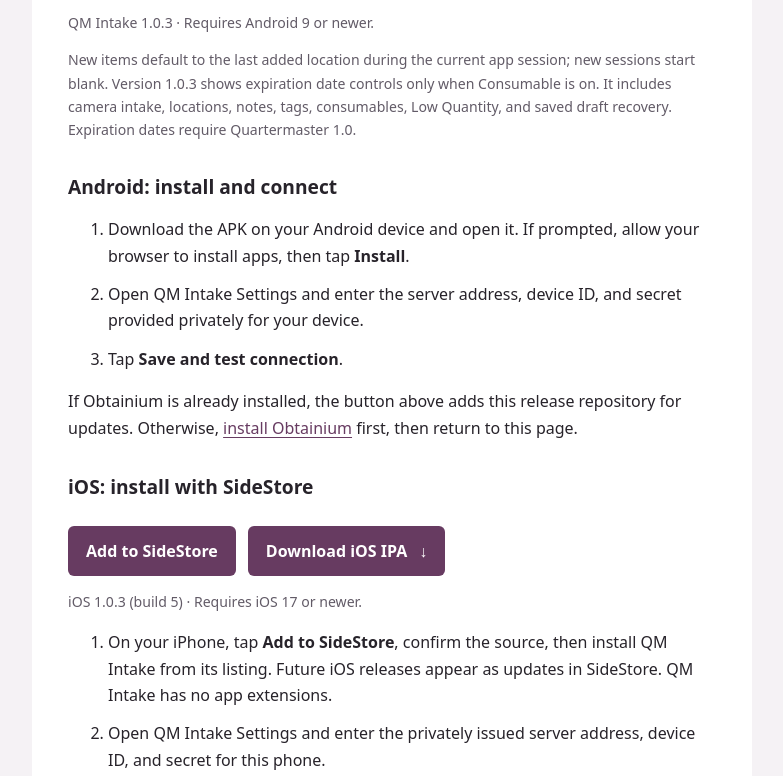
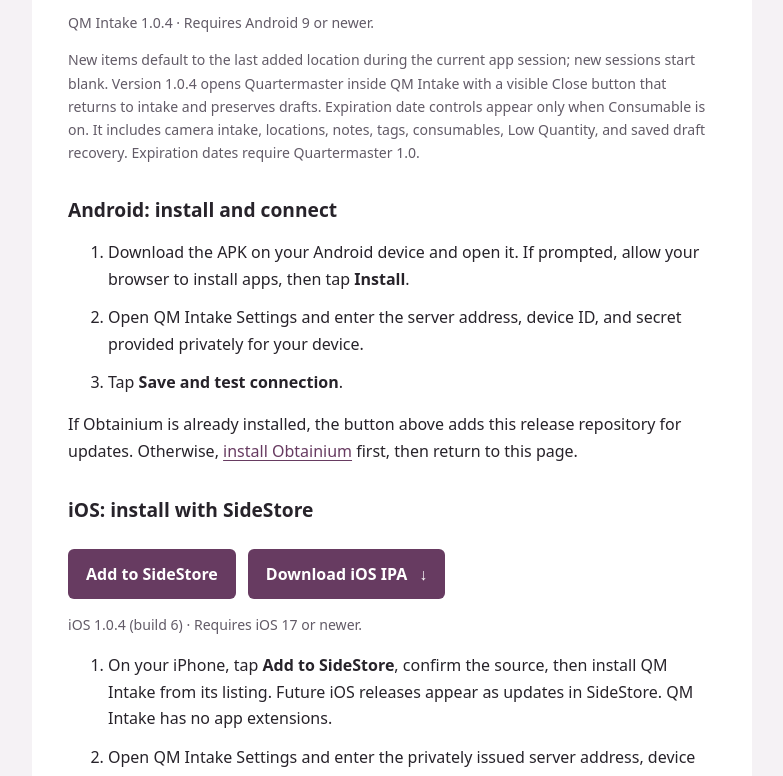
Before and after one commit to erickolb/QuartermasterIntake, a plain HTML site: page docs/index.html in a window 1280 px wide. Shown: the part 410-1186 px from the top of the page, without its empty margins (248-1031 px from the left). Drawn offline with Linux system fonts and the light colour scheme.

Commit message:
Update downloads and guides for QM Intake 1.0.4 embedded browser

```diff
--- a/docs/index.html
+++ b/docs/index.html
@@ -16,11 +16,11 @@
     <p>QM Intake is an application for rapid intake into the private Chateau Lore Quartermaster application.</p>
     <p><strong>It will not work without privately provisioned credentials.</strong> Installing the app does not grant access to Quartermaster.</p>
     <div class="buttons">
-      <a class="button" href="https://github.com/erickolb/QuartermasterIntake/releases/download/v1.0.3/QM-Intake.apk">Install APK <span aria-hidden="true">↓</span></a>
+      <a class="button" href="https://github.com/erickolb/QuartermasterIntake/releases/download/v1.0.4/QM-Intake.apk">Install APK <span aria-hidden="true">↓</span></a>
       <a class="button obtainium" href="obtainium://add/https://github.com/erickolb/QuartermasterIntake"><img src="assets/obtainium.png" width="26" height="26" alt="">Add with Obtainium</a>
     </div>
-    <p class="small">QM Intake 1.0.3 · Requires Android 9 or newer.</p>
-    <p class="small">New items default to the last added location during the current app session; new sessions start blank. Version 1.0.3 shows expiration date controls only when Consumable is on. It includes camera intake, locations, notes, tags, consumables, Low Quantity, and saved draft recovery. Expiration dates require Quartermaster 1.0.</p>
+    <p class="small">QM Intake 1.0.4 · Requires Android 9 or newer.</p>
+    <p class="small">New items default to the last added location during the current app session; new sessions start blank. Version 1.0.4 opens Quartermaster inside QM Intake with a visible Close button that returns to intake and preserves drafts. Expiration date controls appear only when Consumable is on. It includes camera intake, locations, notes, tags, consumables, Low Quantity, and saved draft recovery. Expiration dates require Quartermaster 1.0.</p>
     <h2>Android: install and connect</h2>
     <ol>
       <li>Download the APK on your Android device and open it. If prompted, allow your browser to install apps, then tap <strong>Install</strong>.</li>
@@ -29,8 +29,8 @@
     </ol>
     <p>If Obtainium is already installed, the button above adds this release repository for updates. Otherwise, <a href="https://obtainium.imranr.dev/">install Obtainium</a> first, then return to this page.</p>
     <h2>iOS: install with SideStore</h2>
-    <div class="buttons"><a class="button" href="sidestore://source?url=https%3A%2F%2Ferickolb.github.io%2FQuartermasterIntake%2Fapps.json">Add to SideStore</a><a class="button" href="https://github.com/erickolb/QuartermasterIntake/releases/download/ios-v1.0.3-build5/QM-Intake.ipa">Download iOS IPA <span aria-hidden="true">↓</span></a></div>
-    <p class="small">iOS 1.0.3 (build 5) · Requires iOS 17 or newer.</p>
+    <div class="buttons"><a class="button" href="sidestore://source?url=https%3A%2F%2Ferickolb.github.io%2FQuartermasterIntake%2Fapps.json">Add to SideStore</a><a class="button" href="https://github.com/erickolb/QuartermasterIntake/releases/download/ios-v1.0.4-build6/QM-Intake.ipa">Download iOS IPA <span aria-hidden="true">↓</span></a></div>
+    <p class="small">iOS 1.0.4 (build 6) · Requires iOS 17 or newer.</p>
     <ol>
       <li>On your iPhone, tap <strong>Add to SideStore</strong>, confirm the source, then install QM Intake from its listing. Future iOS releases appear as updates in SideStore. QM Intake has no app extensions.</li>
       <li>Open QM Intake Settings and enter the privately issued server address, device ID, and secret for this phone.</li>
```
Also changed, not shown: 2 other files.
